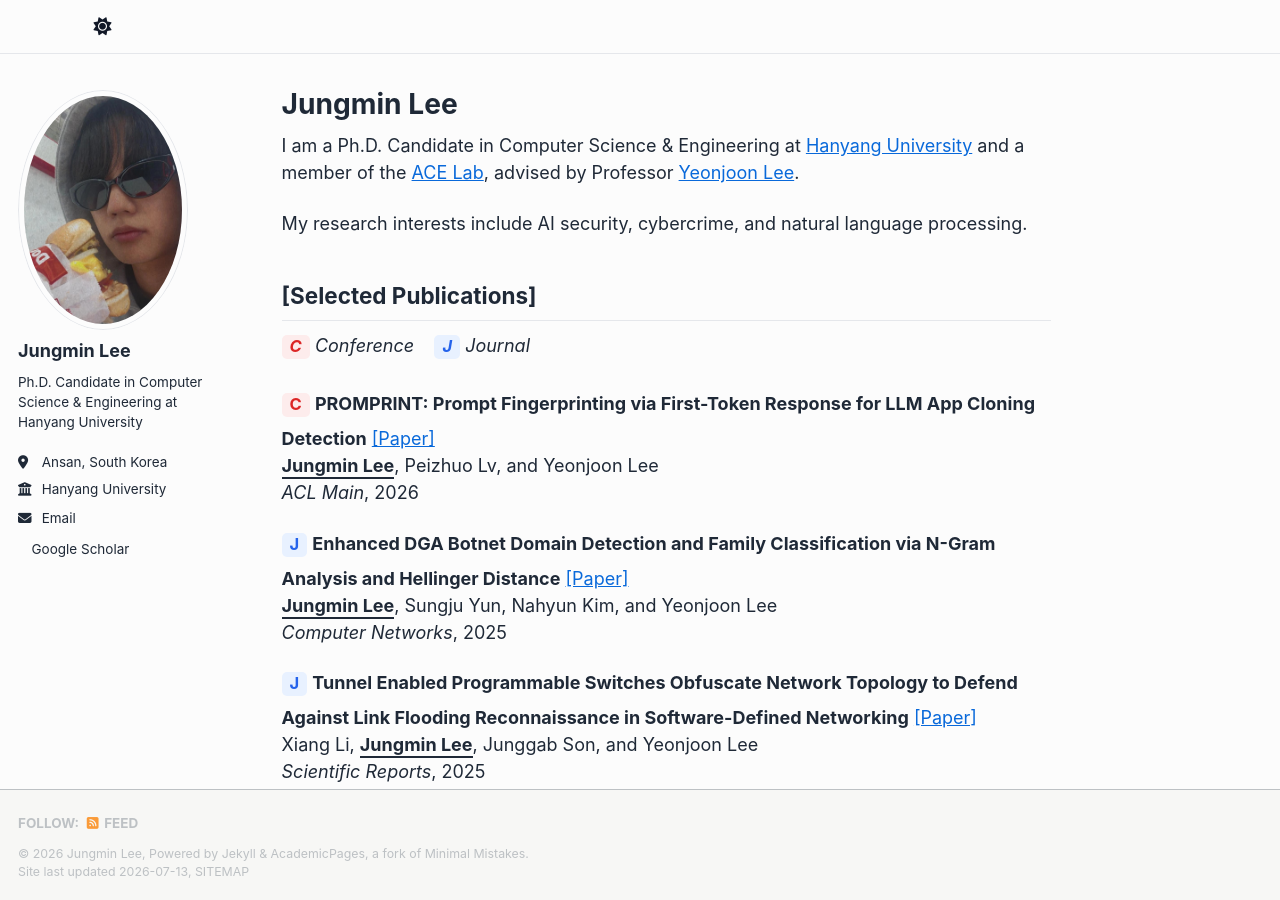
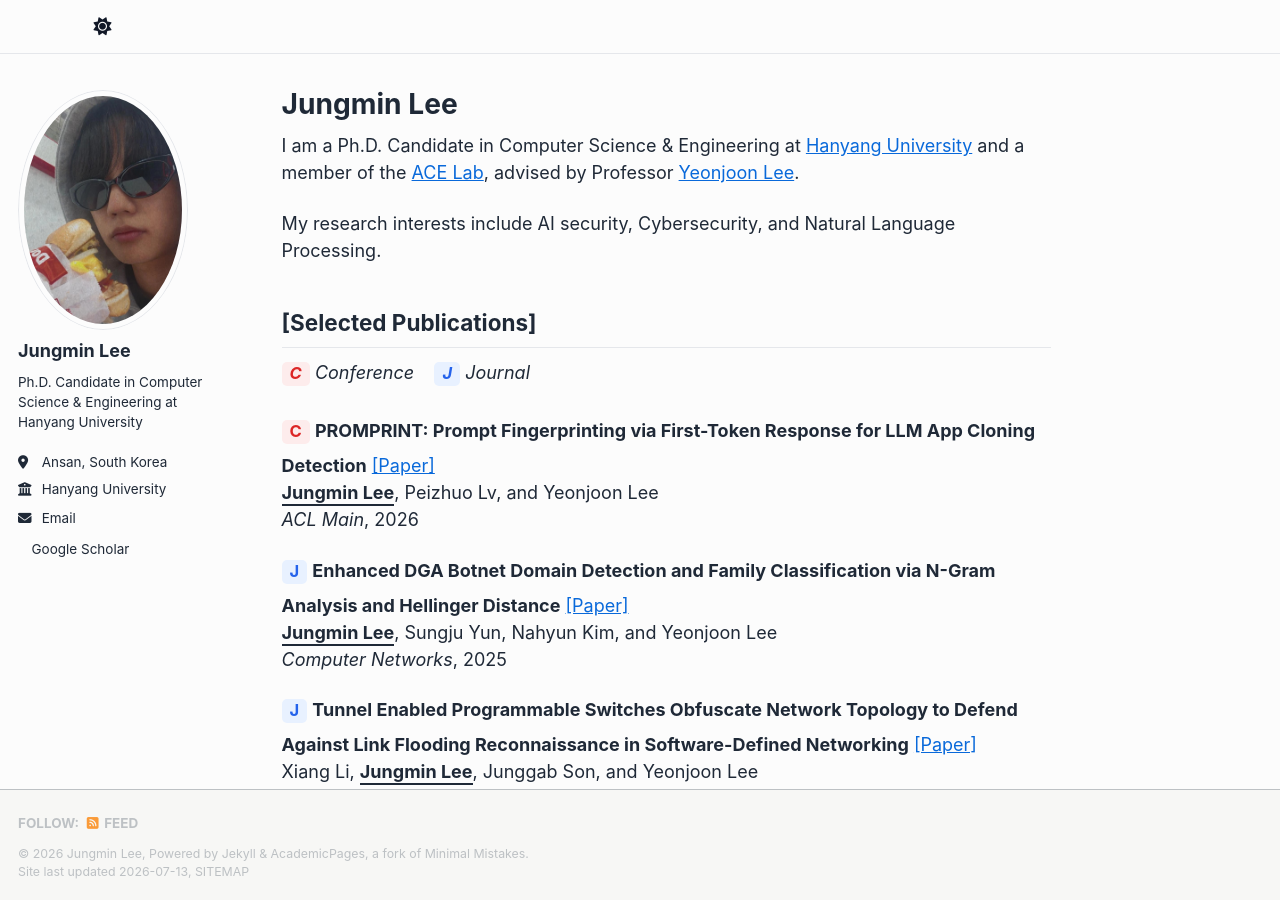
Before and after one commit to jm-lee00/jm-lee00.github.io, a Jekyll site: the page built from _pages/about.md, in a window 1280 px wide and 900 px high. Built offline with Jekyll 4.4.1, drawn with Linux system fonts in a browser that asks for light colours; a style sheet for code colours, icons or effects is not loaded.

Commit message:
Modification

```diff
--- a/_config.yml
+++ b/_config.yml
@@ -12,7 +12,7 @@ site_theme               : "default" # The available themes options are "default
 title                    : ""
 title_separator          : "-"
 name                     : &name "Jungmin Lee"
-description              : #&description "blah blah"   # Update this with a general description of your site, this is the default if not overridden by a page
+description              : "Jungmin Lee is a Ph.D. Candidate in Computer Science & Engineering at Hanyang University. His research interests include AI Security, Cybersecurity, and Natural Language Processing."   # Update this with a general description of your site, this is the default if not overridden by a page
 url                      : https://jm-lee00.github.io # The base hostname & protocol for your site e.g. "https://[your GitHub username].github.io",
                                                            # or if you already have some other page hosted on Github then use "https://[your GitHub username].github.io/[Your Repo Name]"
 baseurl                  : "" # the subpath of your site, e.g. "/blog"
--- a/_pages/about.md
+++ b/_pages/about.md
@@ -9,7 +9,7 @@ redirect_from:
 
 I am a Ph.D. Candidate in Computer Science & Engineering at [Hanyang University](https://www.hanyang.ac.kr/web/www/home) and a member of the [ACE Lab](https://ace.hanyang.ac.kr/), advised by Professor [Yeonjoon Lee](https://scholar.google.com/citations?user=gx1HOgIAAAAJ&hl=ko).
 
-My research interests include AI security, cybercrime, and natural language processing.
+My research interests include AI security, Cybersecurity, and Natural Language Processing.
 
 ## [Selected Publications]
 
```
